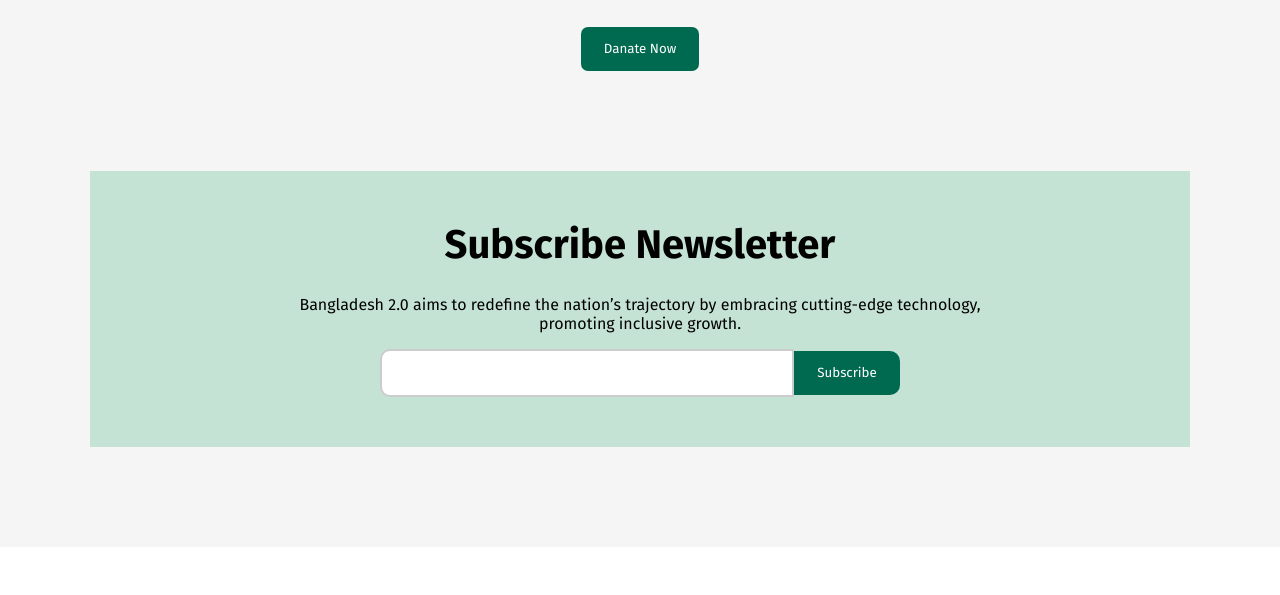
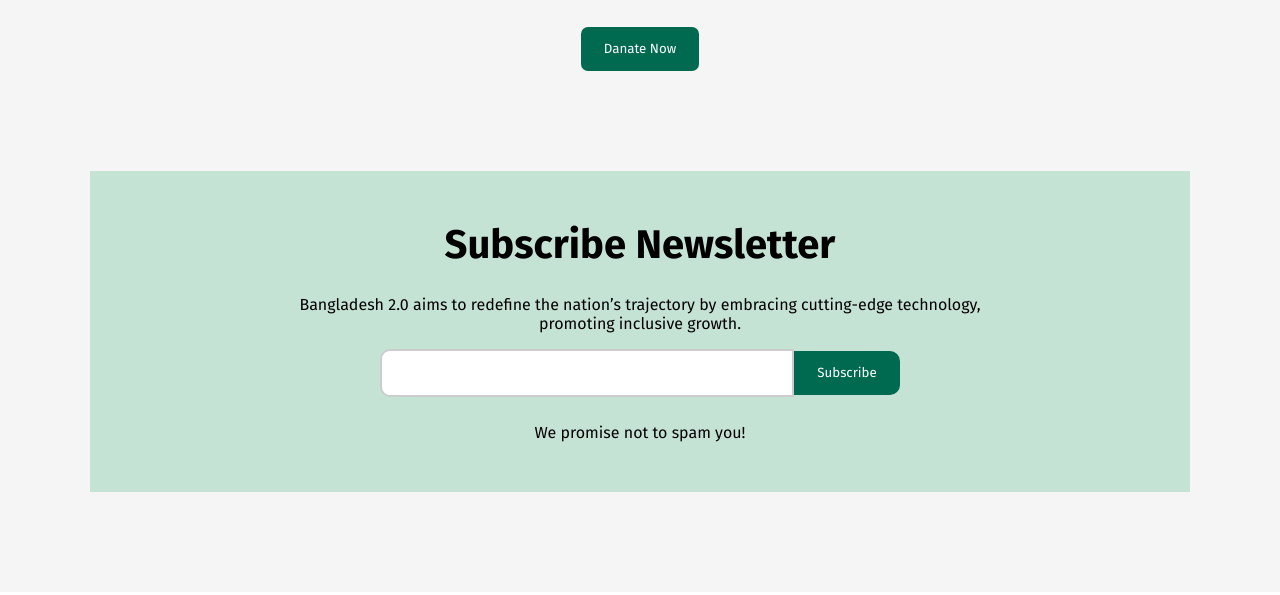
Before and after one commit to abdullahalnirob/ph-assignment-01, a plain HTML site: page index.html in a window 1280 px wide. Shown: the part 4574-5169 px from the top of the page. Drawn offline with Linux system fonts and the light colour scheme.

Commit message:
We promise not to spam you!
 added

```diff
--- a/index.html
+++ b/index.html
@@ -258,6 +258,7 @@ I stand in this parliament of nations thanks to an epochal transformation  that
           <input type="text">
           <button>Subscribe</button>
         </div>
+        <p>We promise not to spam you!</p>
     </section>
   </div>
 <body>
```
